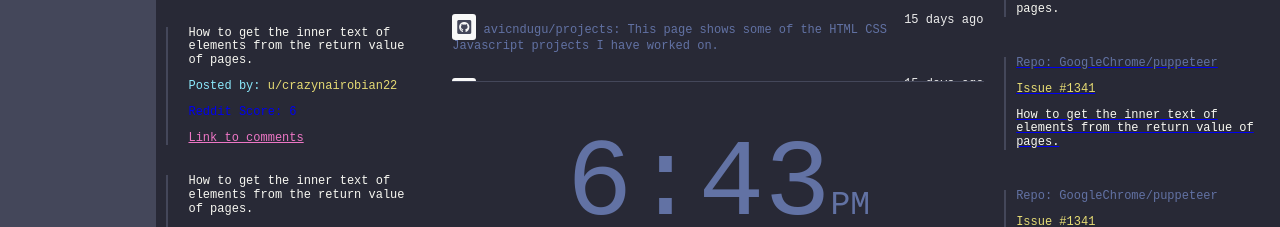
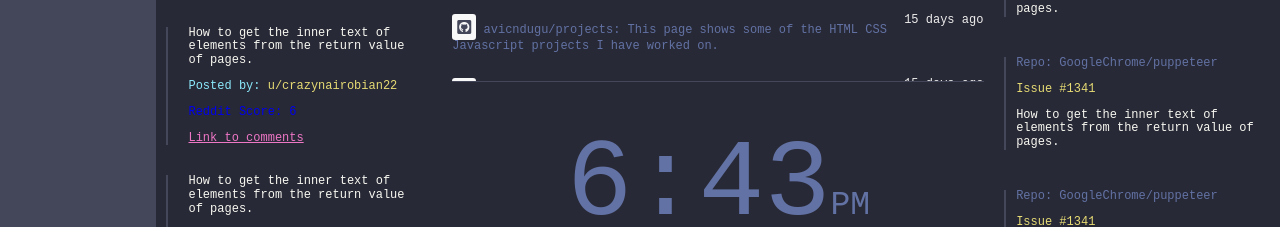
Before and after one commit to avicndugu/chingu-projects, a plain HTML site: page index.html in a window 1280 px wide. Shown: the part 369-596 px from the top of the page. Drawn offline with Linux system fonts and the light colour scheme.

Commit message:
Underlined item: Inserted missing class

```diff
--- a/index.html
+++ b/index.html
@@ -274,7 +274,7 @@
                             </p>
                         </div>
                     </a>
-                    <a href="#">
+                    <a href="#" class="item-link">
                         <div class="item issue-item">
                             <p class="item-heading">
                                 Repo: GoogleChrome/puppeteer
```
